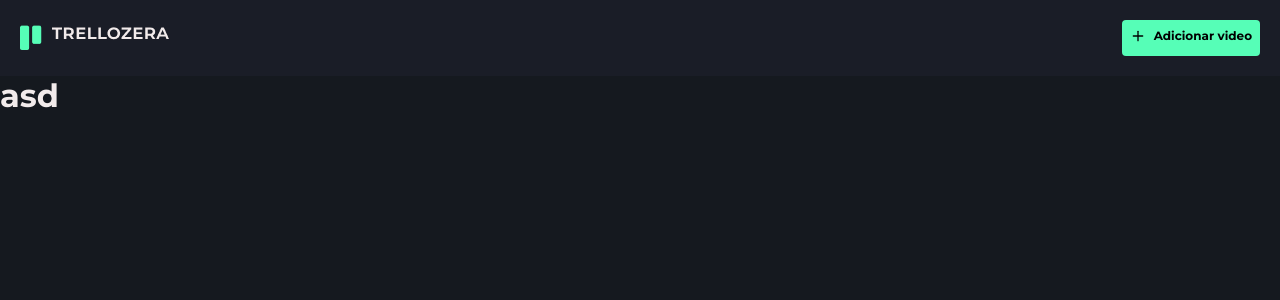
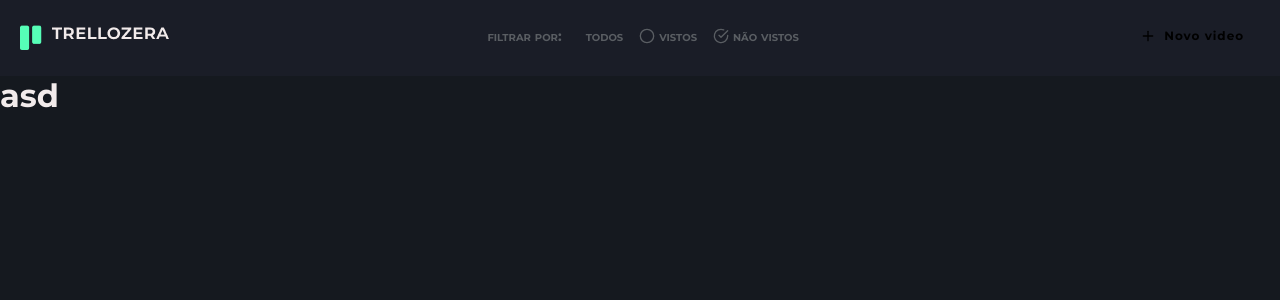
Before and after one commit to fernandadias/trellozera, a React (Create React App) app: page / in a window 1280 px wide. Shown: the top 300 px of the page. Built offline with nearby package versions, Linux system fonts and the light colour scheme.

Commit message:
Add styles for header filters

```diff
--- a/src/components/Header/index.jsx
+++ b/src/components/Header/index.jsx
@@ -1,7 +1,7 @@
 import React from 'react';
 import { Link } from 'react-router-dom';
 
-import { FiPlus } from 'react-icons/fi';
+import { FiPlus, FiCircle, FiCheckCircle } from 'react-icons/fi';
 import LogoSrc from '../../assets/trellozera-logo.png';
 
 import * as S from './style';
@@ -10,9 +10,21 @@ function Header() {
   return (
     <S.HeaderContainer>
       <S.Logo className="Logo" src={LogoSrc} alt="Dois retângulos verdes com o texto 'Trellozera' " title="Trellozera | Meu repositório de videos maneiros" />
+      <S.Filters>
+        <span>filtrar por: </span>
+        <a href="$" className="active">todos</a>
+        <a href="$">
+          <FiCircle size={16} />
+          <span>vistos</span>
+        </a>
+        <a href="$">
+          <FiCheckCircle size={16} />
+          <span> não vistos</span>
+        </a>
+      </S.Filters>
       <S.Button>
         <FiPlus size={16} />
-        <span>Adicionar video</span>
+        <span>Novo video</span>
       </S.Button>
     </S.HeaderContainer>
   );
--- a/src/components/Header/style.js
+++ b/src/components/Header/style.js
@@ -13,11 +13,44 @@ export const Logo = styled.img`
   height: 30px;
 `;
 
+export const Filters = styled.div`
+  font-weight: 600;
+  font-size: 14px;
+  color: var(--subTitles);
+  font-variant: small-caps;
+  display: flex;
+  line-height: 32px;
+
+  > span{
+    margin-right: 16px;
+  }
+
+  a{
+    font-weight: 700;
+    color: var(--subTitles);
+    margin: 0 8px;
+    text-decoration: none;
+    line-height: 32px;
+    display: flex;
+    transition: color .2s ease-in-out;
+
+    svg{
+      height: 32px;
+      margin-right: 4px;
+    }
+
+
+    &.active, &:hover{
+      color: var(--themeColor);
+    }
+  }
+`;
+
 export const Button = styled.button`
   border: 0;
   height: 36px;
-  padding: 8px;
-  background-color: var(--backColor);
+  padding: 8px 16px;
+  background-color: var(--themeColor);
   border-radius: 4px;
   font-family: Montserrat;
   font-style: normal;
@@ -25,6 +58,13 @@ export const Button = styled.button`
   font-size: 12px;
   color: var(--shape);
   display: flex;
+  letter-spacing: 0.08em;
+  transition: all .2s ease-in-out;
+
+  &:hover{
+    box-shadow: 0px 0px 40px rgba(11, 191, 148, 0.4);
+    opacity: .9;
+  }
 
   svg {
     margin-right: 8px;
```
